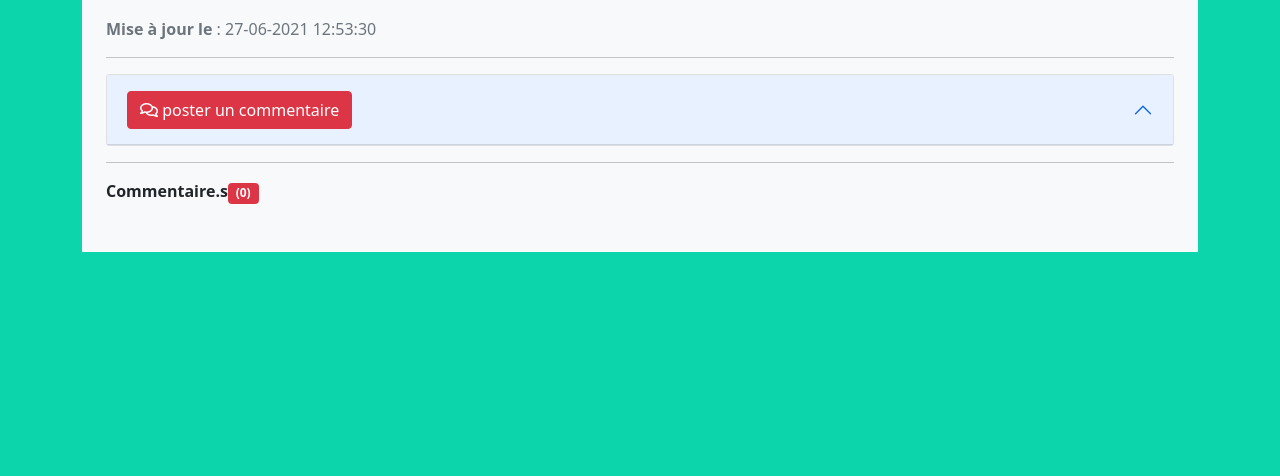
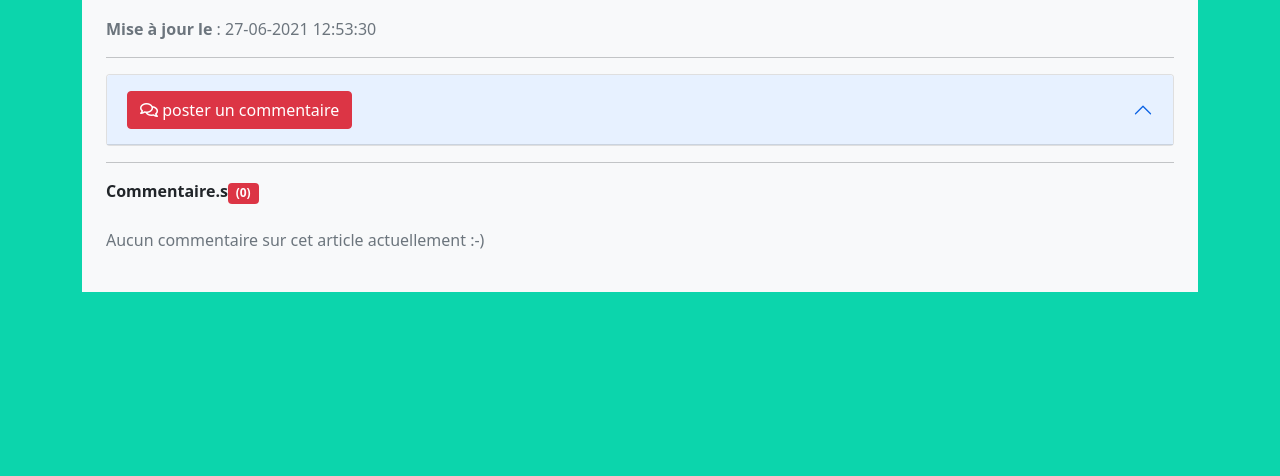
Before and after one commit to Elhadj75BAH/Blog-mvc, a PHP site: template src/View/Home/show.html.twig in a window 1280 px wide. Shown: the part 307-783 px from the top of the page. Run offline with PHP 8.4, Linux system fonts and the light colour scheme; the template is opened without the code that fills it, so the values that code supplies are empty; some libraries are stand-ins or nearby versions.

Commit message:
Mise à jour READMI.md une legere modification du fichier show.html

```diff
--- a/src/View/Home/show.html.twig
+++ b/src/View/Home/show.html.twig
@@ -45,6 +45,8 @@
          <span class="text-muted pt-2"><i class="far fa-calendar-alt"></i> {{ comment.Date_creation|date('d-m-Y H:i:s') }} </span>
      </div>
      <br>
+     {% else %}
+         <p class="text-muted">Aucun commentaire sur cet article actuellement :-)</p>
   {% endfor %}
 
     </div>
```
Also changed, not shown: README.md, 1 other file.
